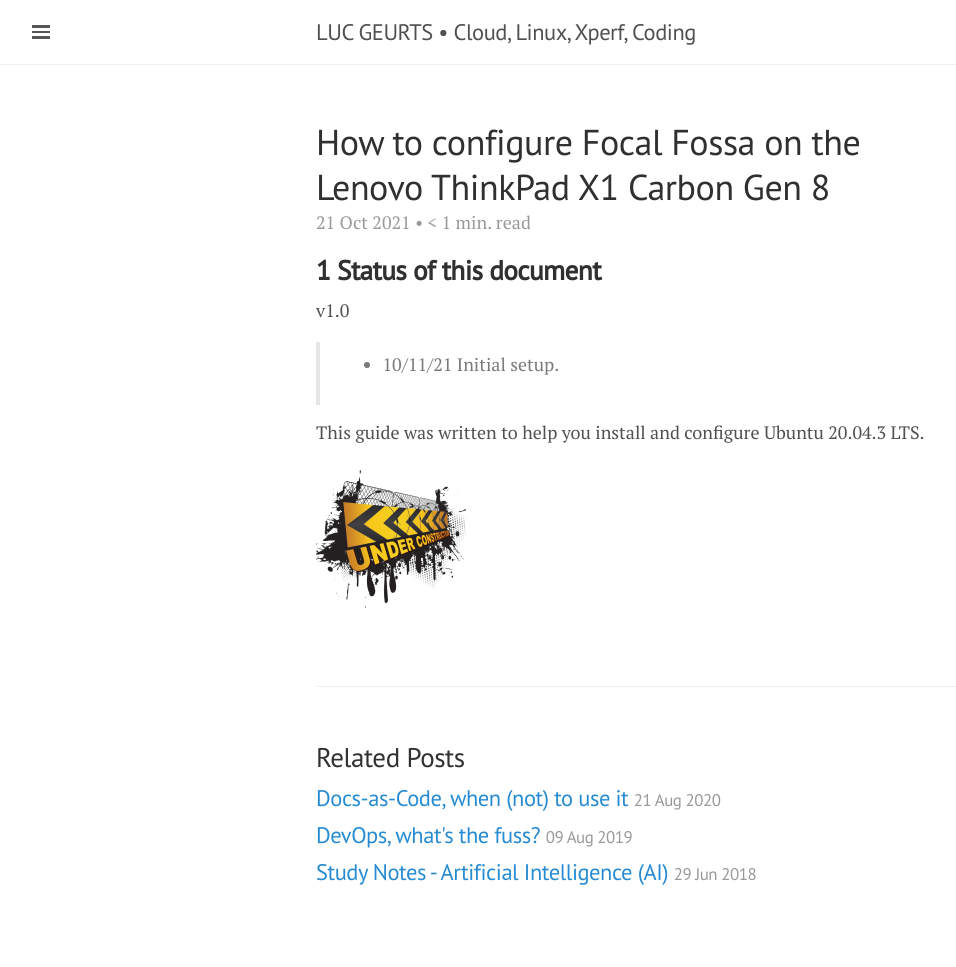
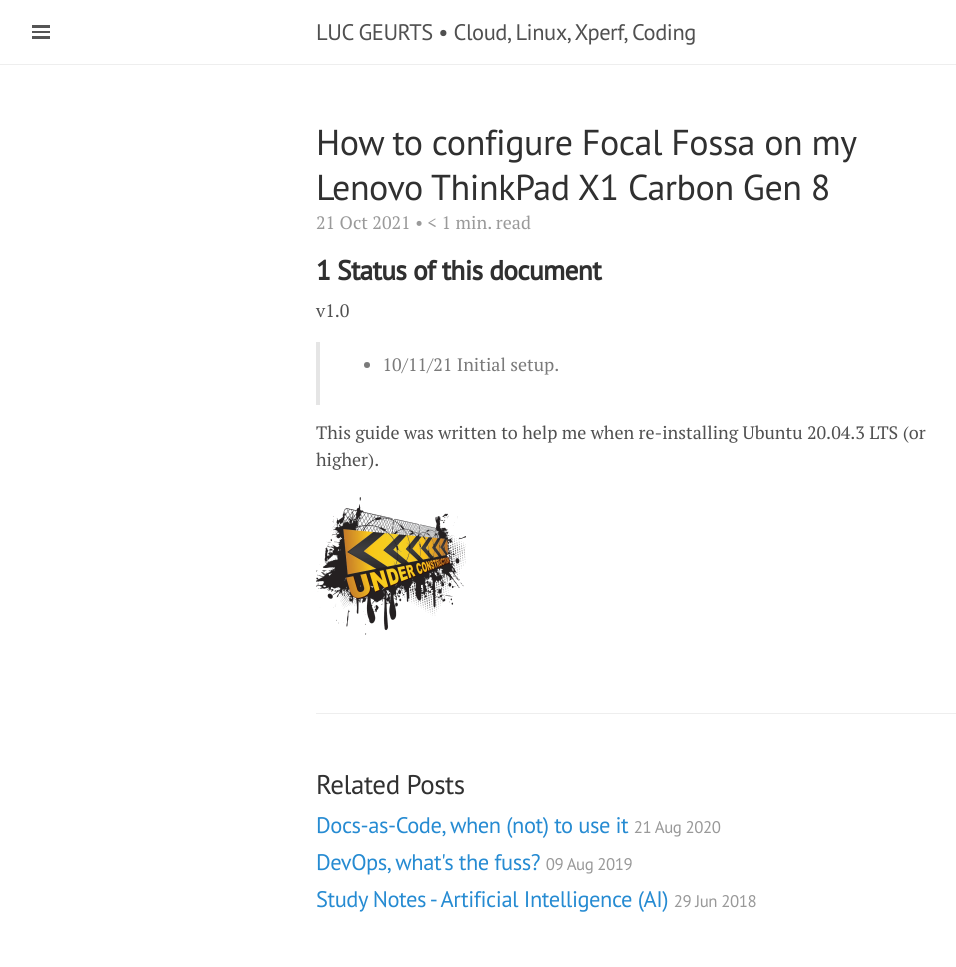
Before and after one commit to lgeurts/lgeurts.github.io, a Jekyll site: the page built from _posts/2021-10-21-ubuntu-setup-notes-for-x1-carbon-gen8.md, in a window 1280 px wide. Shown: the whole page, without its empty margins (0-956 px from the left). Built offline with Jekyll 4.4.1, drawn with Linux system fonts in a browser that asks for light colours; nearby versions of some CDN libraries; comment, search, counter and statistics services are not loaded; before the commit the page ends 940 px from its top, so only the background shows below that.

Commit message:
Update 2021-10-21-ubuntu-setup-notes-for-x1-carbon-gen8.md

```diff
--- a/_posts/2021-10-21-ubuntu-setup-notes-for-x1-carbon-gen8.md
+++ b/_posts/2021-10-21-ubuntu-setup-notes-for-x1-carbon-gen8.md
@@ -1,6 +1,6 @@
 ---
 layout: post
-title: How to configure Focal Fossa on the Lenovo ThinkPad X1 Carbon Gen 8
+title: How to configure Focal Fossa on my Lenovo ThinkPad X1 Carbon Gen 8
 read_time: true
 comments: true
 category: Open Source
@@ -13,6 +13,6 @@
 v1.0
 > * 10/11/21 Initial setup.
 
-This guide was written to help you install and configure Ubuntu 20.04.3 LTS.
+This guide was written to help me when re-installing Ubuntu 20.04.3 LTS (or higher).
 
 ![](/assets/under-construction.png)
```
